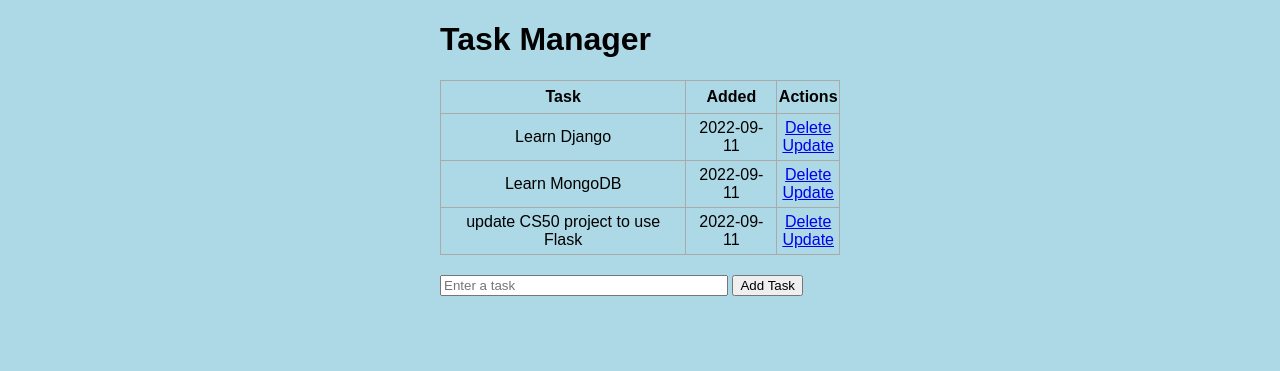
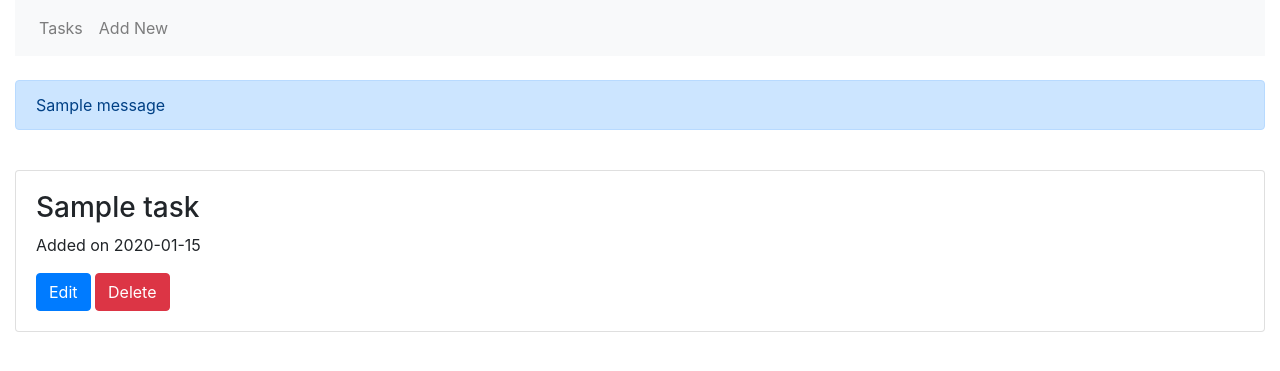
Before and after one commit to SifisoDhlamini/PythonProjects, a Flask app: page / in a window 1280 px wide. Shown: the top 371 px of the page. Run offline with Flask 2, Linux system fonts and the light colour scheme; data comes from the database, SQL or seed files in the repository; tables that the repository leaves empty hold one stand-in row (values such as "Sample post"); one stand-in notice (Sample message) is shown; some libraries are stand-ins or nearby versions.

Commit message:
Correctly styled Flask TASK App

```diff
--- a/FlaskIntro/app.py
+++ b/FlaskIntro/app.py
@@ -1,65 +1,14 @@
-from flask import Flask, render_template, url_for, request, redirect
+from flask import Flask
 from flask_sqlalchemy import SQLAlchemy
-from datetime import datetime
 
-app= Flask(__name__)
-app.config['SQLALCHEMY_DATABASE_URI'] = 'sqlite:///test.db'
+app = Flask(__name__)
+app.config['SECRET_KEY'] = '8u3rouhfkjdsfiluh'
+app.config['SQLALCHEMY_DATABASE_URI'] = 'sqlite:///site.db'
+
 db = SQLAlchemy(app)
 
-class Todo(db.Model):
-    #setting up the database table
-    id = db.Column(db.Integer, primary_key=True)
-    content = db.Column(db.String(200), nullable=False)
-    completed = db.Column(db.Integer, default=0)
-    date_created = db.Column(db.DateTime, default=datetime.utcnow)
-
-    def __repr__(self):
-        return '<Task %r>' % self.id
-
-@app.route('/', methods=['POST', 'GET'])
-def index():
-    if request.method == 'POST':
-        task_content = request.form['content']
-        new_task = Todo(content=task_content)
-
-        try:
-            db.session.add(new_task)
-            db.session.commit()
-            return redirect('/')
-        except:
-            return 'There was an issue adding your task'
-    else:
-        tasks = Todo.query.order_by(Todo.date_created).all()
-        return render_template('index.html', tasks=tasks)
-
-
-@app.route('/delete/<int:id>')
-def delete(id):
-    task_to_delete = Todo.query.get_or_404(id)
-
-    try:
-        db.session.delete(task_to_delete)
-        db.session.commit()
-        return redirect('/')
-    except:
-        return 'There was a problem deleting that task'
-
-
-@app.route('/update/<int:id>', methods=['GET', 'POST'])
-def update(id):
-    task = Todo.query.get_or_404(id)
-
-    if request.method == 'POST':
-        task.content = request.form['content']
-
-        try:
-            db.session.commit()
-            return redirect('/')
-        except:
-            return 'There was an issue updating your task'
-    else:
-        return render_template('update.html', task=task)
-
+from routes import *
 
 if __name__ == '__main__':
+    db.create_all()
     app.run(debug=True)
--- /dev/null
+++ b/FlaskIntro/routes.py
@@ -0,0 +1,58 @@
+from app import app, db
+from flask import render_template, url_for, flash, get_flashed_messages, redirect, request
+from datetime import datetime
+
+import models
+import forms
+
+@app.route('/')
+@app.route('/index')
+def index():
+    tasks = models.Task.query.all()
+    return render_template('index.html', tasks=tasks)
+
+
+@app.route('/add', methods=['GET', 'POST'])
+def add():
+    form = forms.AddTaskForm()
+    if form.validate_on_submit():
+        task = models.Task(title=form.title.data, date=datetime.utcnow())
+        db.session.add(task)
+        db.session.commit()
+        flash('Task added')
+        return redirect(url_for('index'))
+    return render_template('add.html', form=form)
+
+
+@app.route('/edit/<int:task_id>', methods=['GET', 'POST'])
+def edit(task_id):
+    form = forms.AddTaskForm()
+    task = models.Task.query.get(task_id)
+    print(task)
+    if task:
+        if form.validate_on_submit():
+            task.title = form.title.data
+            task.date = datetime.utcnow()
+            db.session.commit()
+            flash('Task updated')
+            return redirect(url_for('index'))
+        form.title.data = task.title
+        return render_template('edit.html', form=form, task_id=task_id)
+    flash(f'Task with id {task_id} does not exit')
+    return redirect(url_for('index'))
+
+
+@app.route('/delete/<int:task_id>', methods=['GET', 'POST'])
+def delete(task_id):
+    form = forms.DeleteTaskForm()
+    task = models.Task.query.get(task_id)
+    if task:
+        if form.validate_on_submit():
+            if form.submit.data:
+                db.session.delete(task)
+                db.session.commit()
+                flash('Task deleted')
+            return redirect(url_for('index'))
+        return render_template('delete.html', form=form, task_id=task_id, title=task.title)
+    flash(f'Task with id {task_id} does not exit')
+    return redirect(url_for('index'))
--- a/FlaskIntro/static/css/main.css
+++ /dev/null
@@ -1,39 +0,0 @@
-body,
-html {
-    margin: 0;
-    font-family: sans-serif;
-    background-color: lightblue;
-}
-
-.content {
-    margin: 0 auto;
-    width: 400px;
-}
-
-table,
-td,
-th {
-    border: 1px solid #aaa;
-}
-
-table {
-    border-collapse: collapse;
-    width: 100%;
-}
-
-th {
-    height: 30px;
-}
-
-td {
-    text-align: center;
-    padding: 5px;
-}
-
-.form {
-    margin-top: 20px;
-}
-
-#content {
-    width: 70%;
-}
--- a/FlaskIntro/templates/base.html
+++ b/FlaskIntro/templates/base.html
@@ -1,13 +1,35 @@
-<!DOCTYPE html>
+<!doctype html>
 <html lang="en">
-<head>
-    <meta charset="UTF-8">
-    <meta http-equiv="X-UA-Compatible" content="IE=edge">
-    <meta name="viewport" content="width=device-width, initial-scale=1.0">
-    <link rel="stylesheet" href="{{ url_for('static', filename='css/main.css') }}">
-    {% block head %}{% endblock %}
-</head>
-<body>
-    {% block body %}{% endblock %}
-</body>
+  <head>
+    <!-- Required meta tags -->
+    <meta charset="utf-8">
+    <meta name="viewport" content="width=device-width, initial-scale=1, shrink-to-fit=no">
+
+    <!-- Bootstrap CSS -->
+    <link rel="stylesheet" href="https://stackpath.bootstrapcdn.com/bootstrap/4.5.0/css/bootstrap.min.css" integrity="sha384-9aIt2nRpC12Uk9gS9baDl411NQApFmC26EwAOH8WgZl5MYYxFfc+NcPb1dKGj7Sk" crossorigin="anonymous">
+
+    <title>Tasks</title>
+  </head>
+  <body>
+    <div class="container-fluid">
+      <nav class="navbar navbar-expand-lg navbar-light bg-light">
+        <ul class="navbar-nav">
+          <li class="nav-item"><a href="{{ url_for('index') }}" class="nav-link">Tasks</a></li>
+          <li class="nav-item"><a href="{{ url_for('add') }}" class="nav-link">Add New</a></li>
+        </ul>
+      </nav>
+      <br>
+      {% with messages = get_flashed_messages() %}
+        {% if messages %}
+          {% for message in messages %}
+          <div class="alert alert-primary">
+            {{ message }}
+          </div>
+          {% endfor %}
+        {% endif %}
+      {% endwith %}
+      <br>
+      {% block main %}{% endblock %}
+    </div>
+  </body>
 </html>
--- a/FlaskIntro/templates/index.html
+++ b/FlaskIntro/templates/index.html
@@ -1,37 +1,14 @@
 {% extends "base.html" %}
 
-{% block head %}
-<title>Task Master</title>
+{% block main %}
+  {% for task in tasks %}
+    <div class="card">
+      <div class="card-body">
+        <h3>{{ task.title }}</h3>
+        <p>Added on {{ task.date }}</p>
+        <a href="{{ url_for('edit', task_id=task.id) }}" class="btn btn-primary">Edit</a>
+        <a href="{{ url_for('delete', task_id=task.id) }}" class="btn btn-danger">Delete</a>
+      </div>
+    </div>
+  {% endfor %}
 {% endblock %}
-
-{% block body %}
-    <div class="content">
-        <h1>Task Manager</h1>
-        {% if tasks|length < 0 %}
-            <h4>There are no tasks. Create one below.</h4>
-        {% else %}
-        <table>
-            <tr>
-                <th>Task</th>
-                <th>Added</th>
-                <th>Actions</th>
-            </tr>
-            {% for task in tasks %}
-            <tr>
-                <td>{{ task.content }}</td>
-                <td>{{ task.date_created.date() }}</td>
-                <td>
-                    <a href="/delete/{{task.id}}">Delete</a>
-                    <br>
-                    <a href="/update/{{task.id}}">Update</a>
-                </td>
-            </tr>
-            {% endfor %}
-        </table>
-        {% endif %}
-        <form action="/" method="POST" class="form">
-            <input type="text" name="content" id="content" placeholder="Enter a task">
-            <input type="submit" value="Add Task">
-        </form>
-    </div>
-{% endblock %}
```
Also changed, not shown: FlaskIntro/forms.py (added, +11 -0 lines), FlaskIntro/models.py (added, +9 -0 lines), FlaskIntro/templates/add.html (added, +18 -0 lines), FlaskIntro/templates/delete.html (added, +19 -0 lines), FlaskIntro/templates/edit.html (added, +18 -0 lines), FlaskIntro/templates/update.html (deleted, +0 -15 lines), FlaskIntro/site.db (added), FlaskIntro/test.db (deleted).
